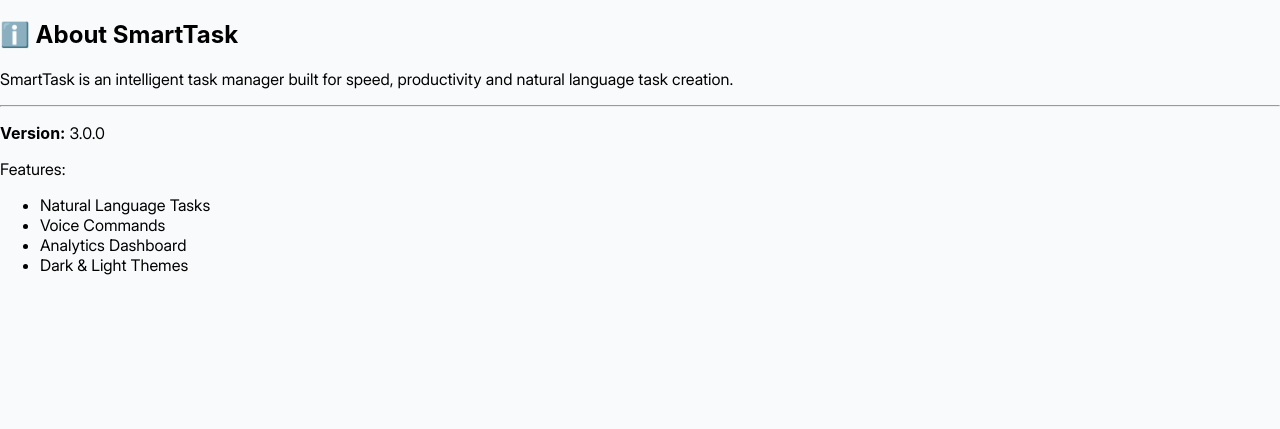
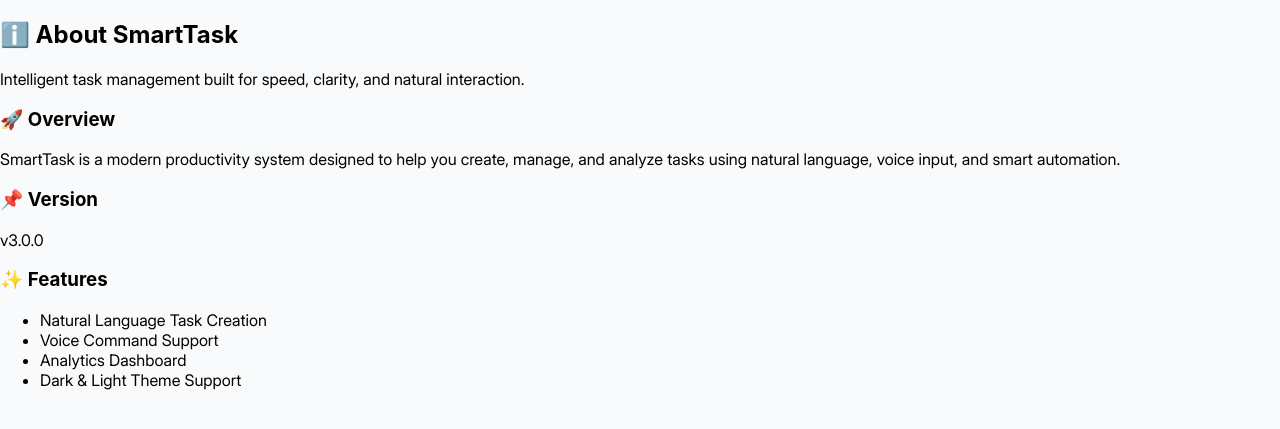
Before and after one commit to nanaBisco/smarttask, a Flask app: page /about in a window 1280 px wide. Shown: the top 429 px of the page. Run offline with Flask 3, Linux system fonts and the light colour scheme; some libraries are stand-ins or nearby versions; some web fonts are replaced.

Commit message:
About page enhancement

```diff
--- a/templates/about.html
+++ b/templates/about.html
@@ -2,27 +2,50 @@
 
 {% block content %}
 
+<div class="about-page">
+
+    <div class="about-header">
+
         <h2>ℹ️ About SmartTask</h2>
 
-<p>
-SmartTask is an intelligent task manager
-built for speed, productivity and
-natural language task creation.
+        <p class="about-tagline">
+            Intelligent task management built for speed, clarity, and natural interaction.
         </p>
 
-<hr>
+    </div>
 
-<p><strong>Version:</strong> 3.0.0</p>
+    <div class="about-card">
+
+        <h3>🚀 Overview</h3>
 
         <p>
-Features:
+            SmartTask is a modern productivity system designed to help you create, manage,
+            and analyze tasks using natural language, voice input, and smart automation.
         </p>
 
-<ul>
-    <li>Natural Language Tasks</li>
-    <li>Voice Commands</li>
+    </div>
+
+    <div class="about-card">
+
+        <h3>📌 Version</h3>
+
+        <p class="version-badge">v3.0.0</p>
+
+    </div>
+
+    <div class="about-card">
+
+        <h3>✨ Features</h3>
+
+        <ul class="about-list">
+            <li>Natural Language Task Creation</li>
+            <li>Voice Command Support</li>
             <li>Analytics Dashboard</li>
-    <li>Dark & Light Themes</li>
+            <li>Dark & Light Theme Support</li>
         </ul>
 
+    </div>
+
+</div>
+
 {% endblock %}
```
Also changed, not shown: templates/index.html (+5 -5 lines). Lines whose indentation alone changed are shown as unchanged.
